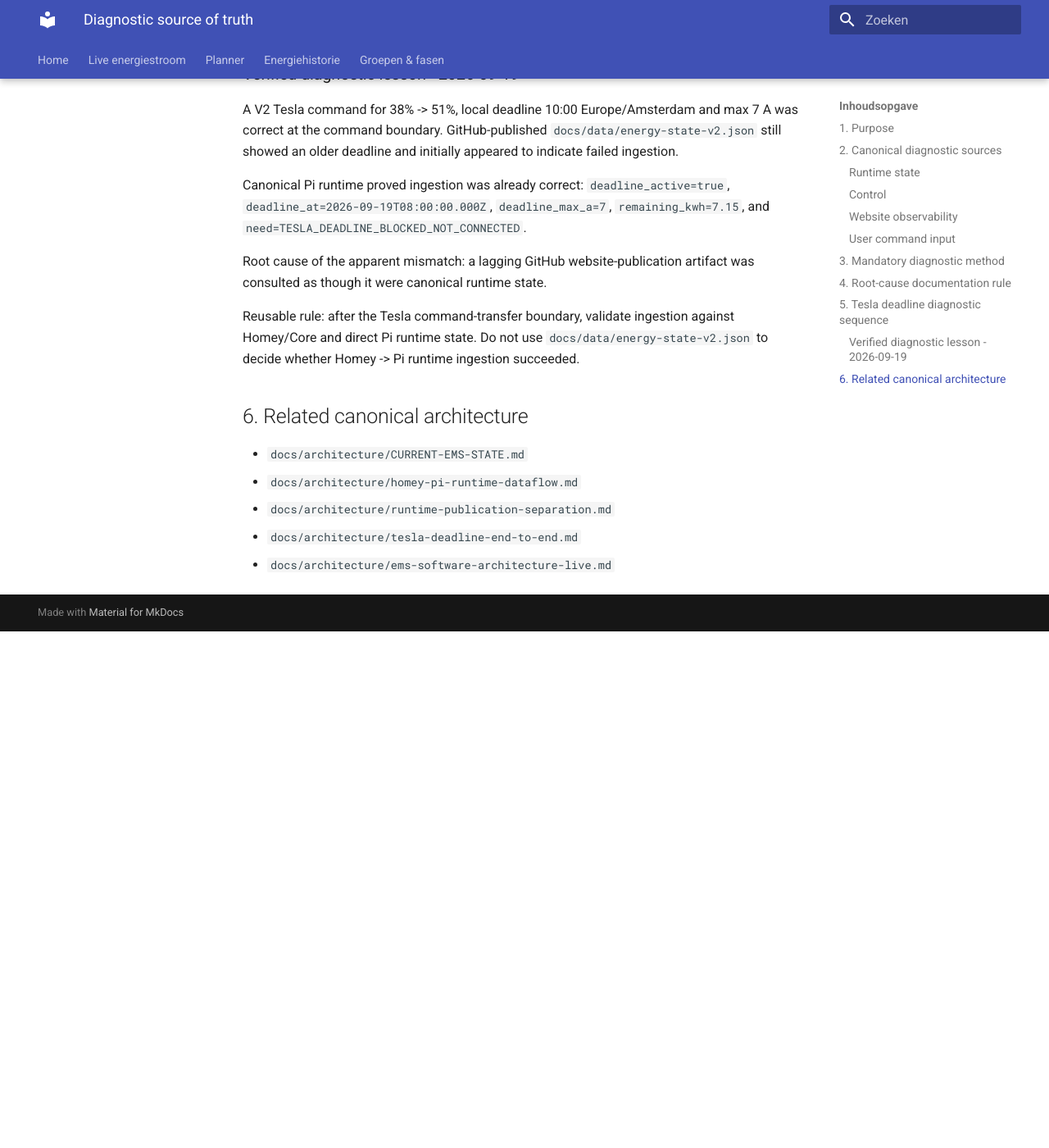
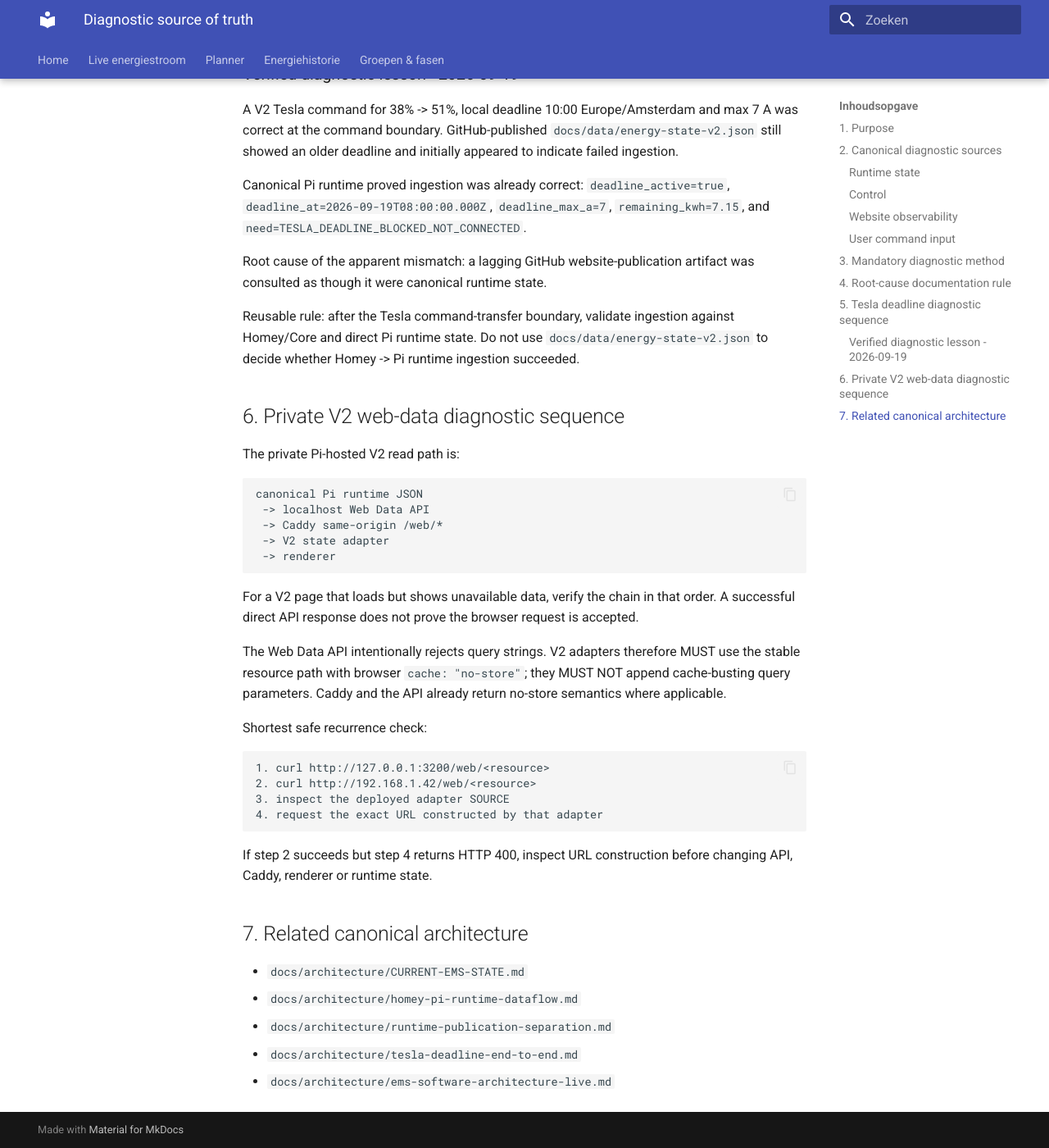
Before and after one commit to OnsKasteeltje/homey-energy-manual, an MkDocs documentation site: the page built from docs/architecture/diagnostic-source-of-truth.md, in a window 1280 px wide and 1400 px high, scrolled down 3129 px. Shown: the whole window at 82% size. Built offline with MkDocs 1.6.1 and Material for MkDocs 9.7.7, drawn with Linux system fonts in a browser that asks for light colours; before the commit the page ends 3899 px from its top, so only the background shows below that.

Commit message:
docs: record private V2 query-string diagnostic rule

````diff
--- a/docs/architecture/diagnostic-source-of-truth.md
+++ b/docs/architecture/diagnostic-source-of-truth.md
@@ -118,7 +118,36 @@ Root cause of the apparent mismatch: a lagging GitHub website-publication artifa
 
 Reusable rule: after the Tesla command-transfer boundary, validate ingestion against Homey/Core and direct Pi runtime state. Do not use `docs/data/energy-state-v2.json` to decide whether Homey -> Pi runtime ingestion succeeded.
 
-## 6. Related canonical architecture
+
+
+## 6. Private V2 web-data diagnostic sequence
+
+The private Pi-hosted V2 read path is:
+
+```text
+canonical Pi runtime JSON
+ -> localhost Web Data API
+ -> Caddy same-origin /web/*
+ -> V2 state adapter
+ -> renderer
+```
+
+For a V2 page that loads but shows unavailable data, verify the chain in that order. A successful direct API response does not prove the browser request is accepted.
+
+The Web Data API intentionally rejects query strings. V2 adapters therefore MUST use the stable resource path with browser `cache: "no-store"`; they MUST NOT append cache-busting query parameters. Caddy and the API already return no-store semantics where applicable.
+
+Shortest safe recurrence check:
+
+```text
+1. curl http://127.0.0.1:3200/web/<resource>
+2. curl http://192.168.1.42/web/<resource>
+3. inspect the deployed adapter SOURCE
+4. request the exact URL constructed by that adapter
+```
+
+If step 2 succeeds but step 4 returns HTTP 400, inspect URL construction before changing API, Caddy, renderer or runtime state.
+
+## 7. Related canonical architecture
 
 - `docs/architecture/CURRENT-EMS-STATE.md`
 - `docs/architecture/homey-pi-runtime-dataflow.md`
````
